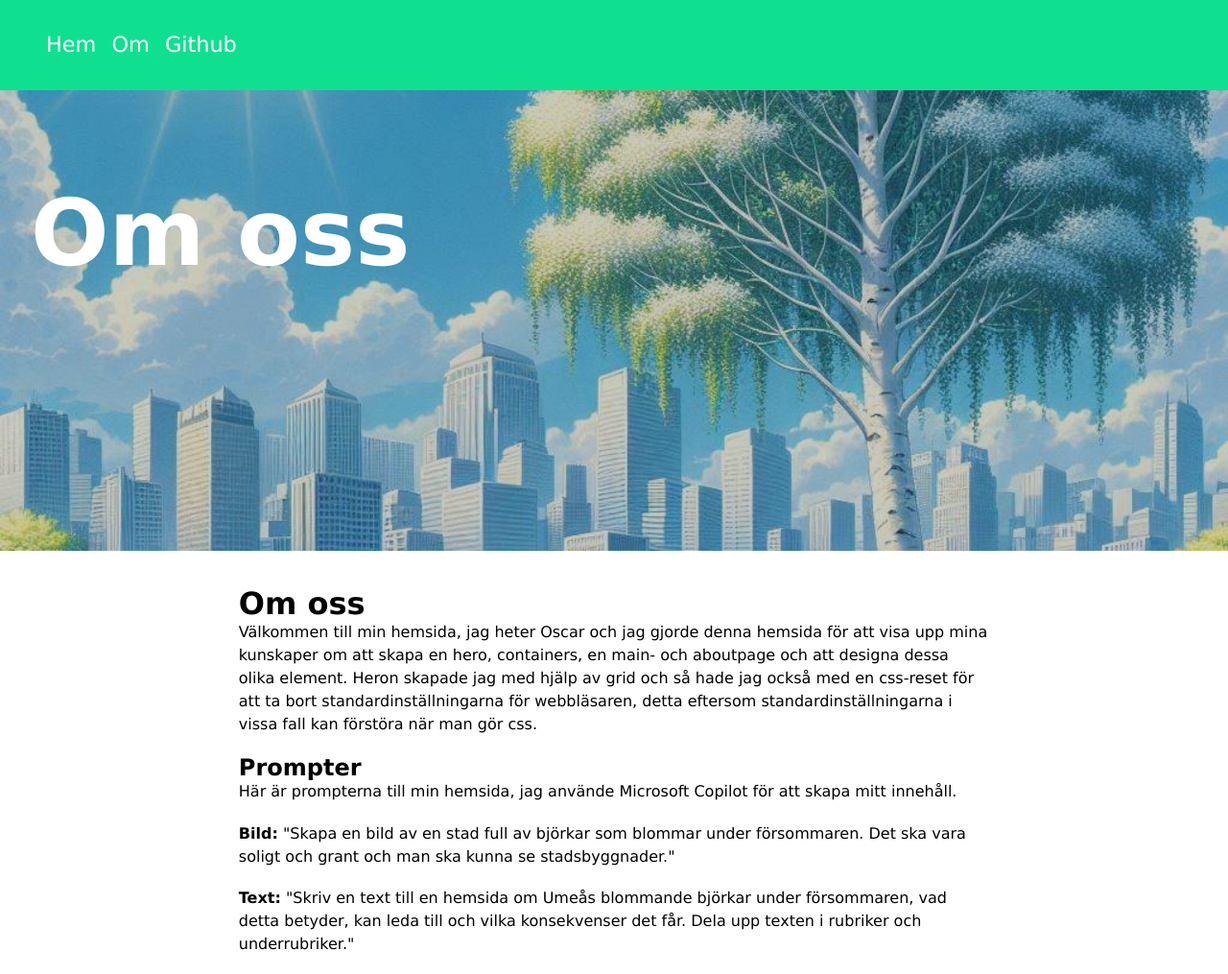
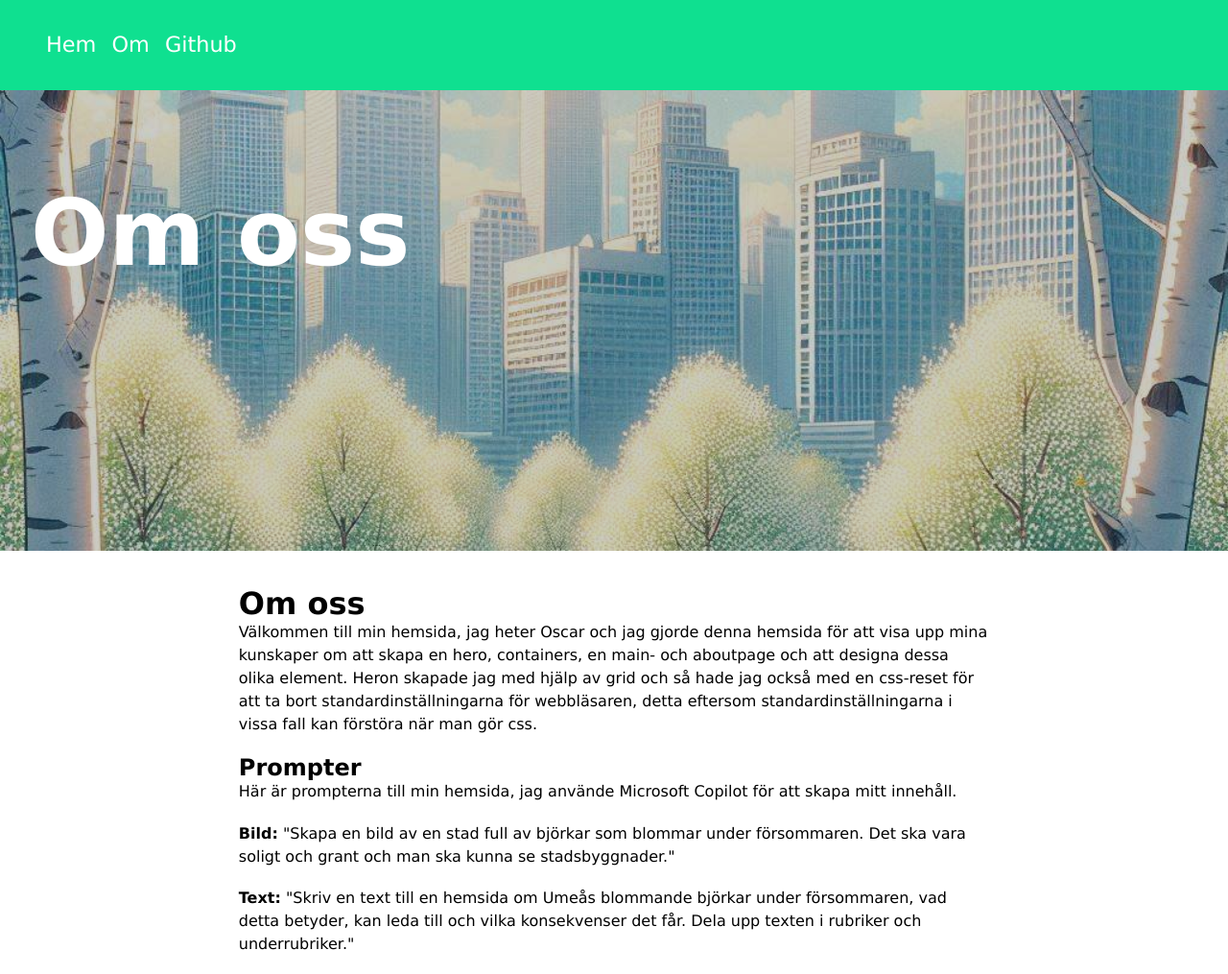
Before and after one commit to Orskitorski/WU2-layout, a plain HTML site: page about.html in a window 1280 px wide. Shown: the top 1015 px of the page at 96% size. Drawn offline with Linux system fonts and the light colour scheme.

Commit message:
ändrade hero-bilden på about-pagen

```diff
--- a/about.html
+++ b/about.html
@@ -22,7 +22,7 @@
         </ul>
     </nav>
     <header class="hero">
-        <img src="Björkstad.jpg" alt="En stad full med björkar">
+        <img src="Björkstad2.jpg" alt="En stad full med björkar">
         <div class="overlay"></div>
         <h1>Om oss</h1>
     </header>
```
